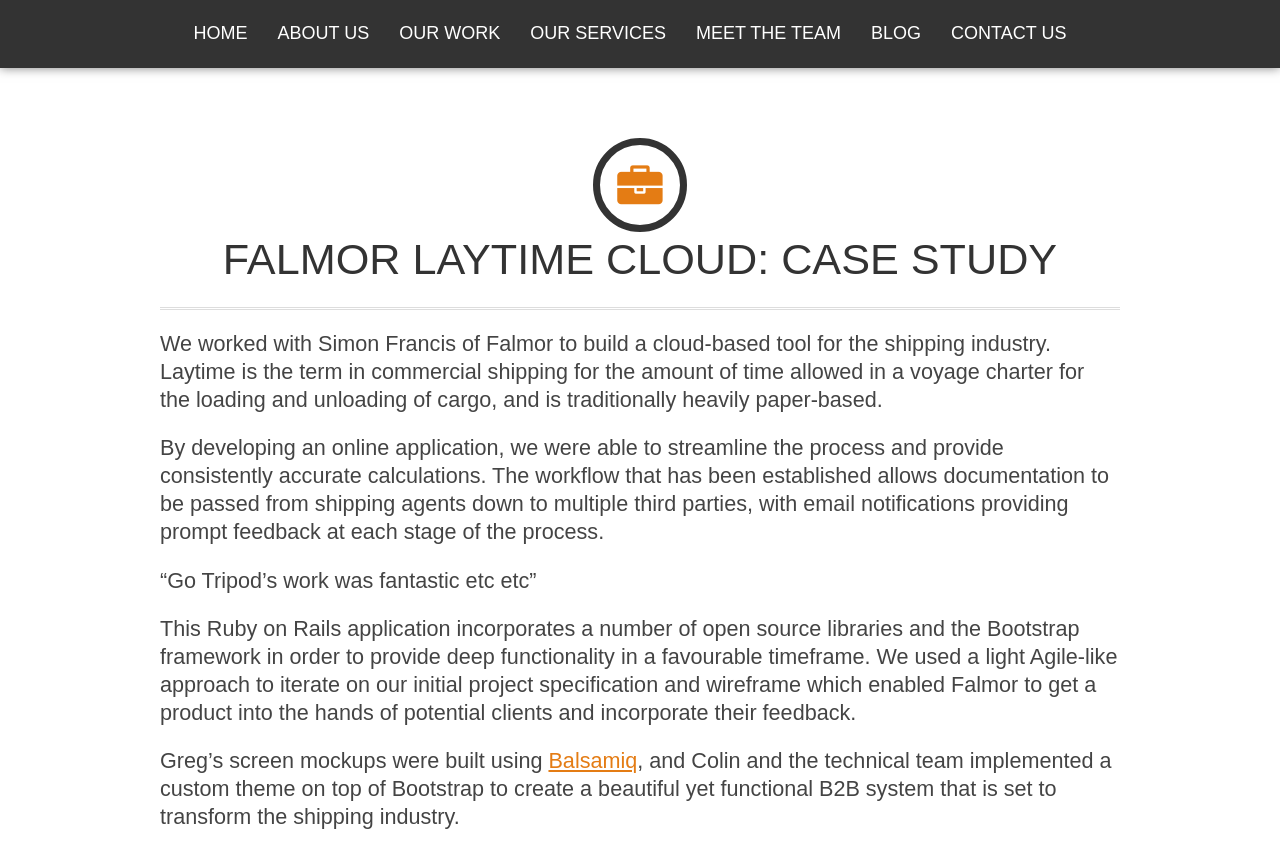
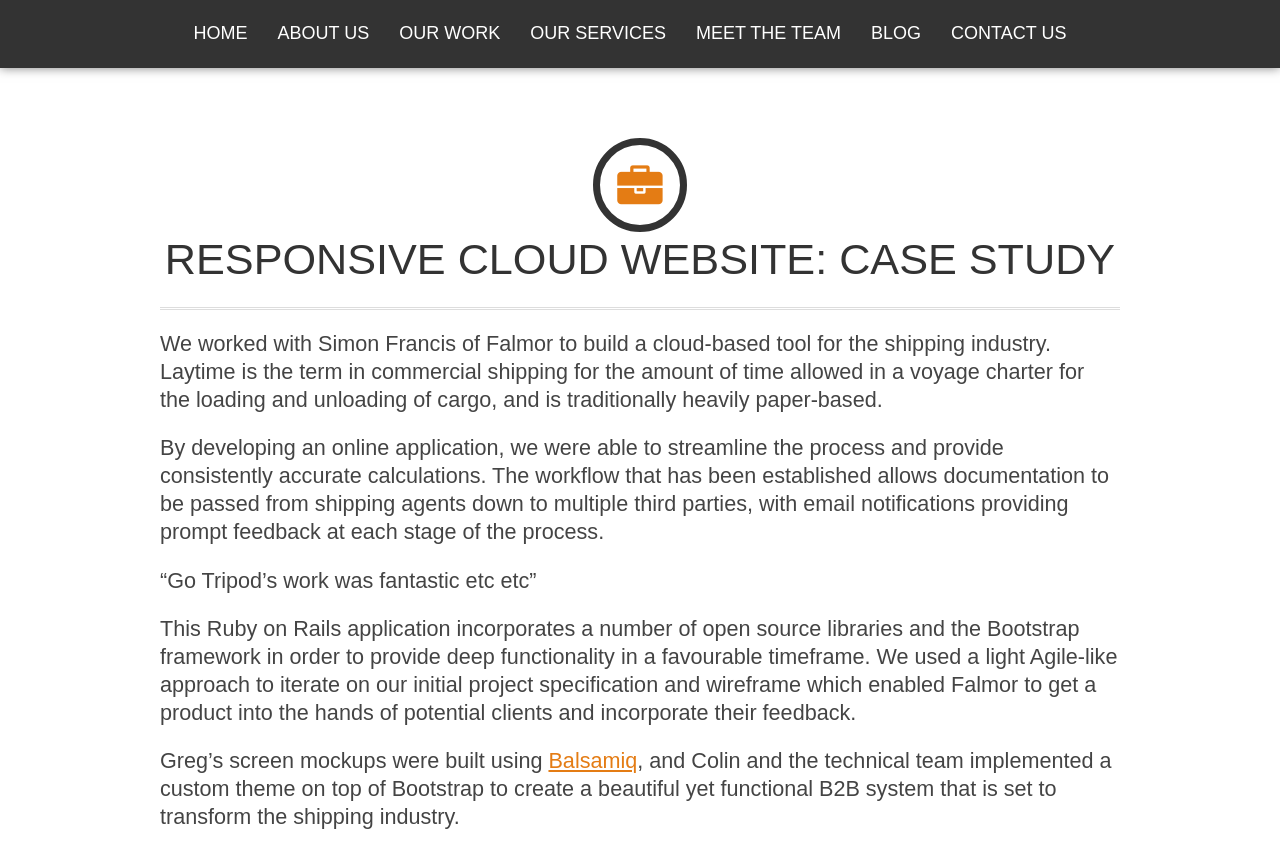
Before and after one commit to gotripod/gotripod.github.io, a Jekyll site: the page built from _case_studies/falmor.md, in a window 1280 px wide and 900 px high. Shown: the top 868 px of the window. Built offline with Jekyll 4.4.1, drawn with Linux system fonts in a browser that asks for light colours; some web fonts are replaced; Markdown is read by kramdown in place of the engine named in the settings.

Commit message:
Update falmor.md

```diff
--- a/_case_studies/falmor.md
+++ b/_case_studies/falmor.md
@@ -1,8 +1,8 @@
 ---
-title: Falmor Laytime Cloud
-intro: We're helping the multi-billion pound commercial shipping industry go paperless with the Falmor Laytime Cloud.
+title: Responsive Cloud Website
+intro: We're helping the multi-billion pound commercial shipping industry go paperless with the Falmor Laytime Cloud, a responsive B2B solution to bring consistency and fluidity to a rapidly modernising arena.
 client: 'Falmor/G-Ports'
-quote: 'insert here'
+quote:
 layout: case_study
 ---
 
```
